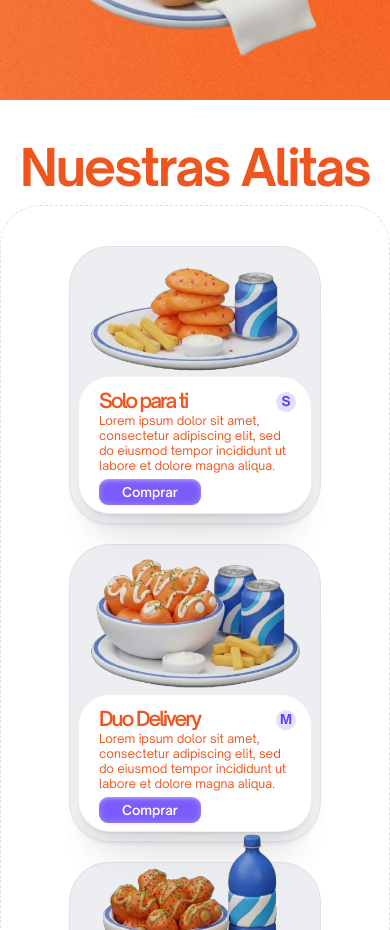
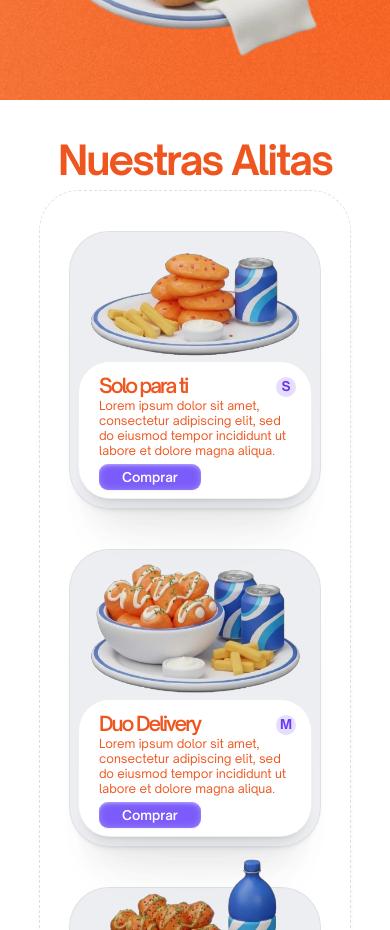
Before and after one commit to Cristian7B/AlitasLocas, a React (Vite) app in the folder alitasLocas/: page / in a window 390 px wide. Shown: the part 820-1750 px from the top of the page. Built offline with nearby package versions, Linux system fonts and the light colour scheme.

Commit message:
Fix: responsive

```diff
--- a/alitasLocas/src/App.css
+++ b/alitasLocas/src/App.css
@@ -366,7 +366,8 @@ header {
   box-shadow: 0px 1px 1px -0.5px rgba(0, 0, 0, 0.03), 0px 3px 3px -1.5px rgba(0, 0, 0, 0.03), 0px 6px 6px -3px rgba(0, 0, 0, 0.03), 0px 32px 32px -16px rgba(0, 0, 0, 0.03), 0px 56px 56px -28px rgba(0, 0, 0, 0.03);
   border-radius: 40px;
   flex-wrap: wrap;
-  gap: 23px 16px;
+  gap: 30px;
+  justify-content: center;
 }
 
 .productCard {
@@ -462,7 +463,7 @@ header {
 @media(width <= 900px) {
   .containerProductsGeneral {
     justify-content: center;
-    max-width: 100%;
+    max-width: 80%;
   }
 }
 
@@ -494,7 +495,7 @@ header {
 
 @media(width <= 602px) {
   .containerProductsGeneral {
-    gap: 20px;
+    gap: 40px;
     justify-content: center;
   }
 }
@@ -505,3 +506,9 @@ header {
     text-align: center;
   }
 }
+
+@media(width <= 450px) {
+  .generalContainer h1 {
+    font-size: 40px;
+  }
+}
```
